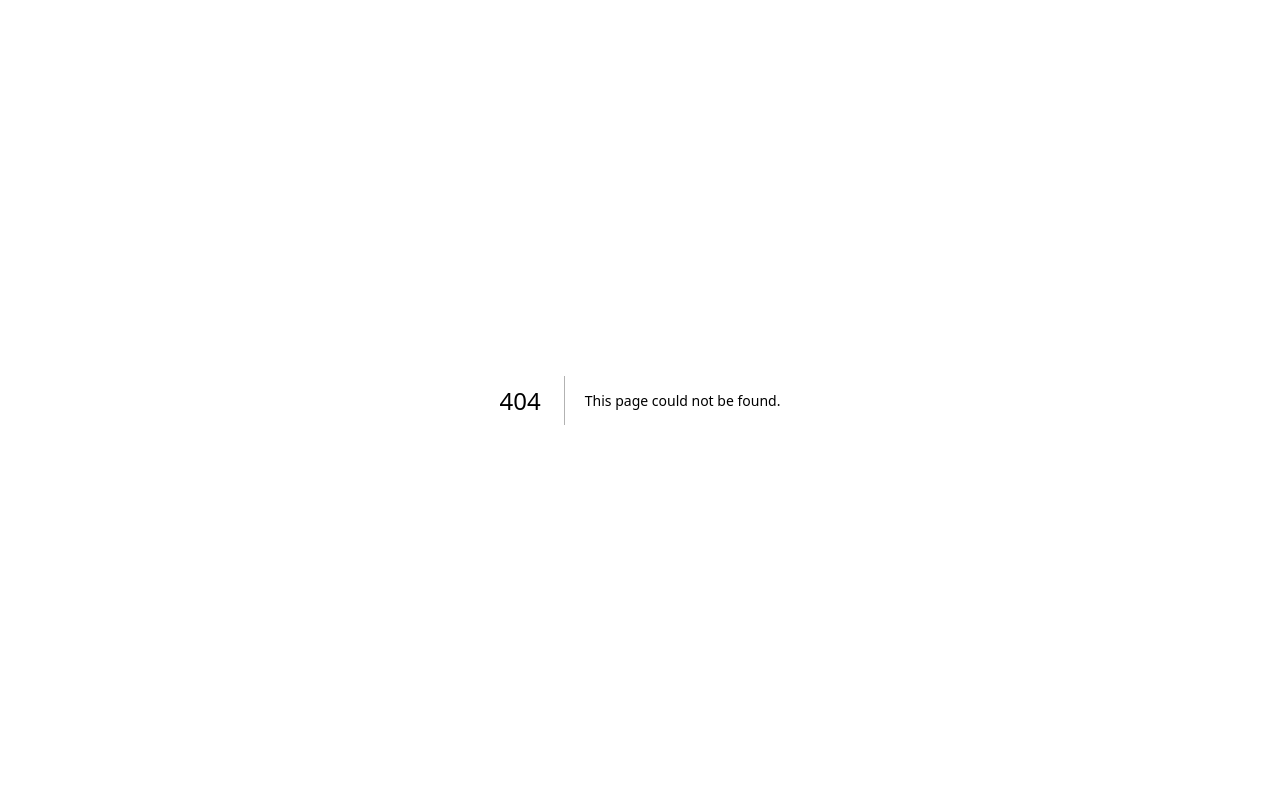
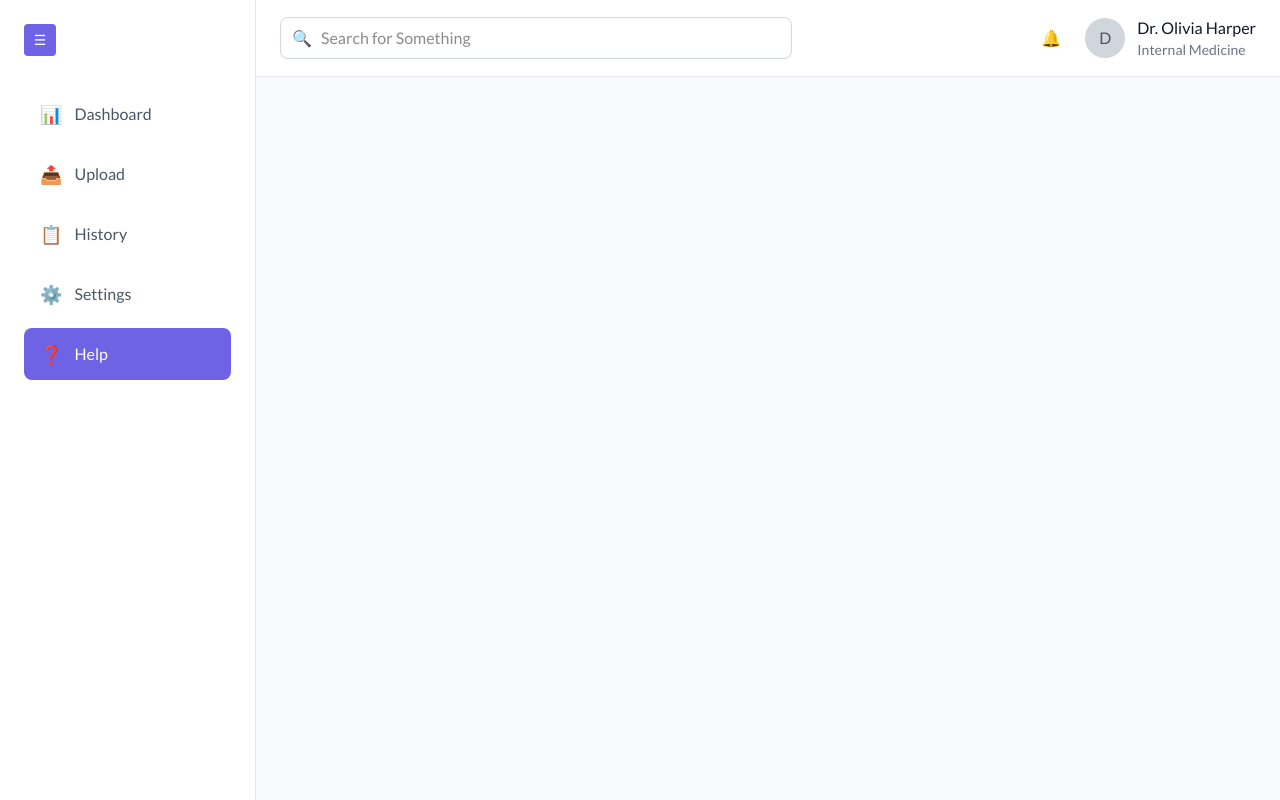
Before and after one commit to satriadhm/co-doctor-dashboard, a Next.js app: page /help in a window 1280 px wide. Before the commit this address had no page. Built offline with nearby package versions, Linux system fonts and the light colour scheme.

Commit message:
[FEATURE] functioning sidebar and prepare all the menu pages

```diff
--- /dev/null
+++ b/app/(dashboard)/dashboard/page.tsx
@@ -0,0 +1,5 @@
+import { DashboardContent } from "@/components/organisms";
+
+export default function DashboardPage() {
+  return <DashboardContent />;
+}
--- /dev/null
+++ b/app/(dashboard)/help/page.tsx
@@ -0,0 +1,3 @@
+export default function HelpPage() {
+  return <></>;
+}
--- /dev/null
+++ b/app/(dashboard)/history/page.tsx
@@ -0,0 +1,3 @@
+export default function HistoryPage() {
+  return <></>;
+}
--- /dev/null
+++ b/app/(dashboard)/layout.tsx
@@ -0,0 +1,9 @@
+import { DashboardLayout } from "@/components/templates";
+
+export default function DashLayout({
+  children,
+}: Readonly<{
+  children: React.ReactNode;
+}>) {
+  return <DashboardLayout>{children}</DashboardLayout>;
+}
--- /dev/null
+++ b/app/(dashboard)/settings/page.tsx
@@ -0,0 +1,3 @@
+export default function SettingPage() {
+  return <></>;
+}
--- /dev/null
+++ b/app/(dashboard)/upload/page.tsx
@@ -0,0 +1,3 @@
+export default function UploadPage() {
+  return <></>;
+}
--- a/app/dashboard/page.tsx
+++ /dev/null
@@ -1,5 +0,0 @@
-import DashboardLayout from "@/components/templates/DashboardLayout";
-
-export default function DashboardPage() {
-  return <DashboardLayout />;
-}
--- a/components/atoms/SidebarItem.tsx
+++ b/components/atoms/SidebarItem.tsx
@@ -1,26 +1,28 @@
 "use client";
-
-import { ReactNode } from "react";
+import Link from "next/link";
 
 interface SidebarItemProps {
-  icon: ReactNode;
+  icon: string;
   label: string;
-  active?: boolean;
-  onClick?: () => void;
+  active: boolean;
+  href: string;
 }
 
-export default function SidebarItem({ icon, label, active = false, onClick }: SidebarItemProps) {
+export default function SidebarItem({
+  icon,
+  label,
+  active = false,
+  href,
+}: SidebarItemProps) {
   return (
-    <button
-      onClick={onClick}
+    <Link
+      href={href}
       className={`w-full flex items-center space-x-3 px-4 py-3 rounded-lg text-left transition-colors ${
-        active
-          ? "bg-[#6E62E5] text-white"
-          : "text-gray-600 hover:bg-gray-100"
+        active ? "bg-[#6E62E5] text-white" : "text-gray-600 hover:bg-gray-100"
       }`}
     >
       <span className="text-lg">{icon}</span>
       <span className="font-medium">{label}</span>
-    </button>
+    </Link>
   );
 }
--- a/components/organisms/Sidebar.tsx
+++ b/components/organisms/Sidebar.tsx
@@ -1,14 +1,17 @@
 "use client";
 
+import { usePathname } from "next/navigation";
 import SidebarItem from "../atoms/SidebarItem";
 
 export default function Sidebar() {
+  const pathname = usePathname();
+
   const menuItems = [
-    { icon: "📊", label: "Dashboard", active: true },
-    { icon: "📤", label: "Upload", active: false },
-    { icon: "📋", label: "History", active: false },
-    { icon: "⚙️", label: "Setting", active: false },
-    { icon: "❓", label: "Help", active: false }
+    { icon: "📊", label: "Dashboard", href: "/dashboard" },
+    { icon: "📤", label: "Upload", href: "/upload" },
+    { icon: "📋", label: "History", href: "/history" },
+    { icon: "⚙️", label: "Settings", href: "/settings" },
+    { icon: "❓", label: "Help", href: "/help" },
   ];
 
   return (
@@ -26,7 +29,8 @@ export default function Sidebar() {
               key={index}
               icon={item.icon}
               label={item.label}
-              active={item.active}
+              active={pathname === item.href}
+              href={item.href}
             />
           ))}
         </nav>
--- a/components/templates/DashboardLayout.tsx
+++ b/components/templates/DashboardLayout.tsx
@@ -2,15 +2,18 @@
 
 import Sidebar from "../organisms/Sidebar";
 import DashboardHeader from "../organisms/DashboardHeader";
-import DashboardContent from "../organisms/DashboardContent";
 
-export default function DashboardLayout() {
+export default function DashboardLayout({
+  children,
+}: {
+  children: React.ReactNode;
+}) {
   return (
     <div className="flex h-screen bg-gray-50">
       <Sidebar />
       <div className="flex-1 flex flex-col">
         <DashboardHeader />
-        <DashboardContent />
+        {children}
       </div>
     </div>
   );
```
